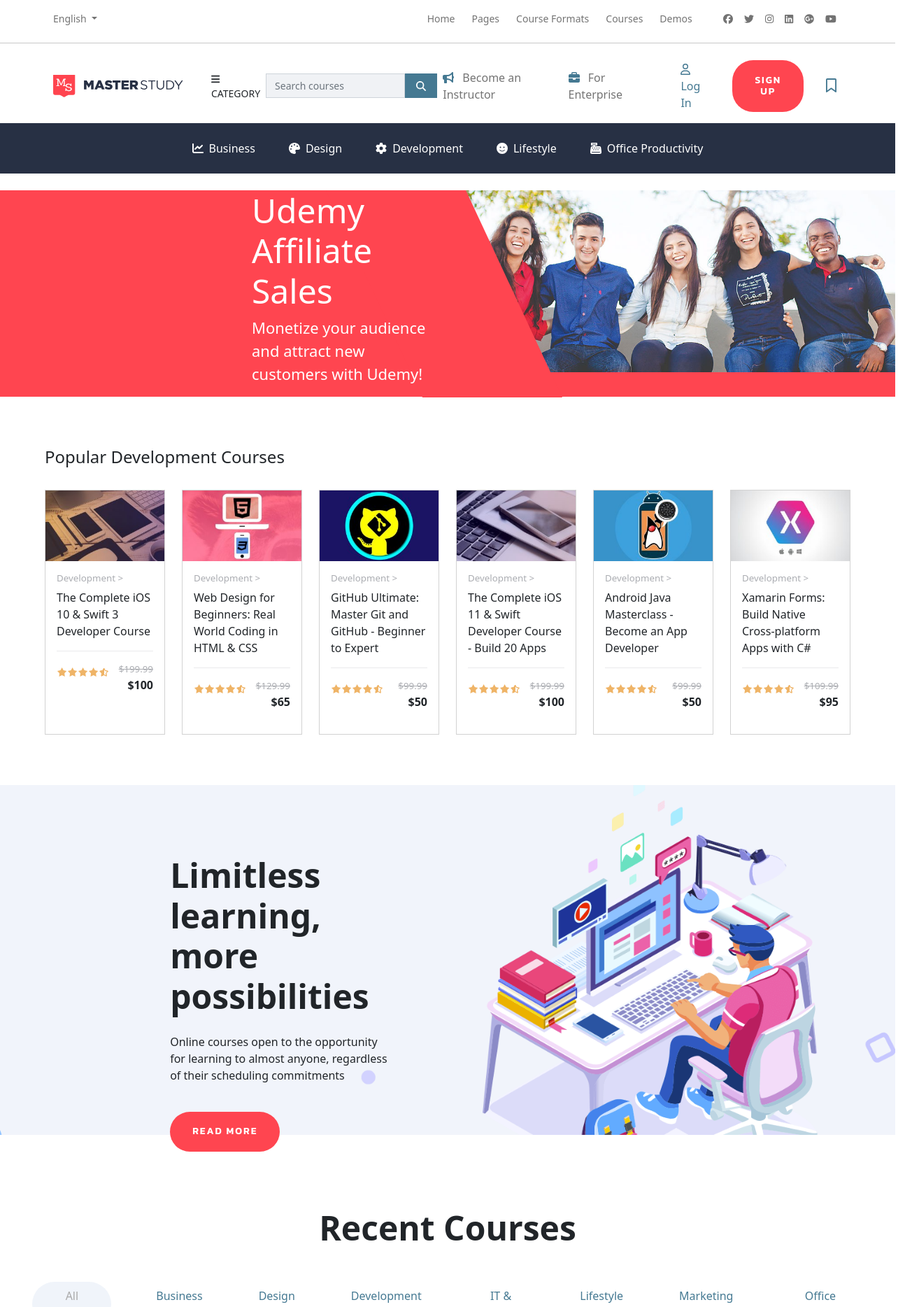
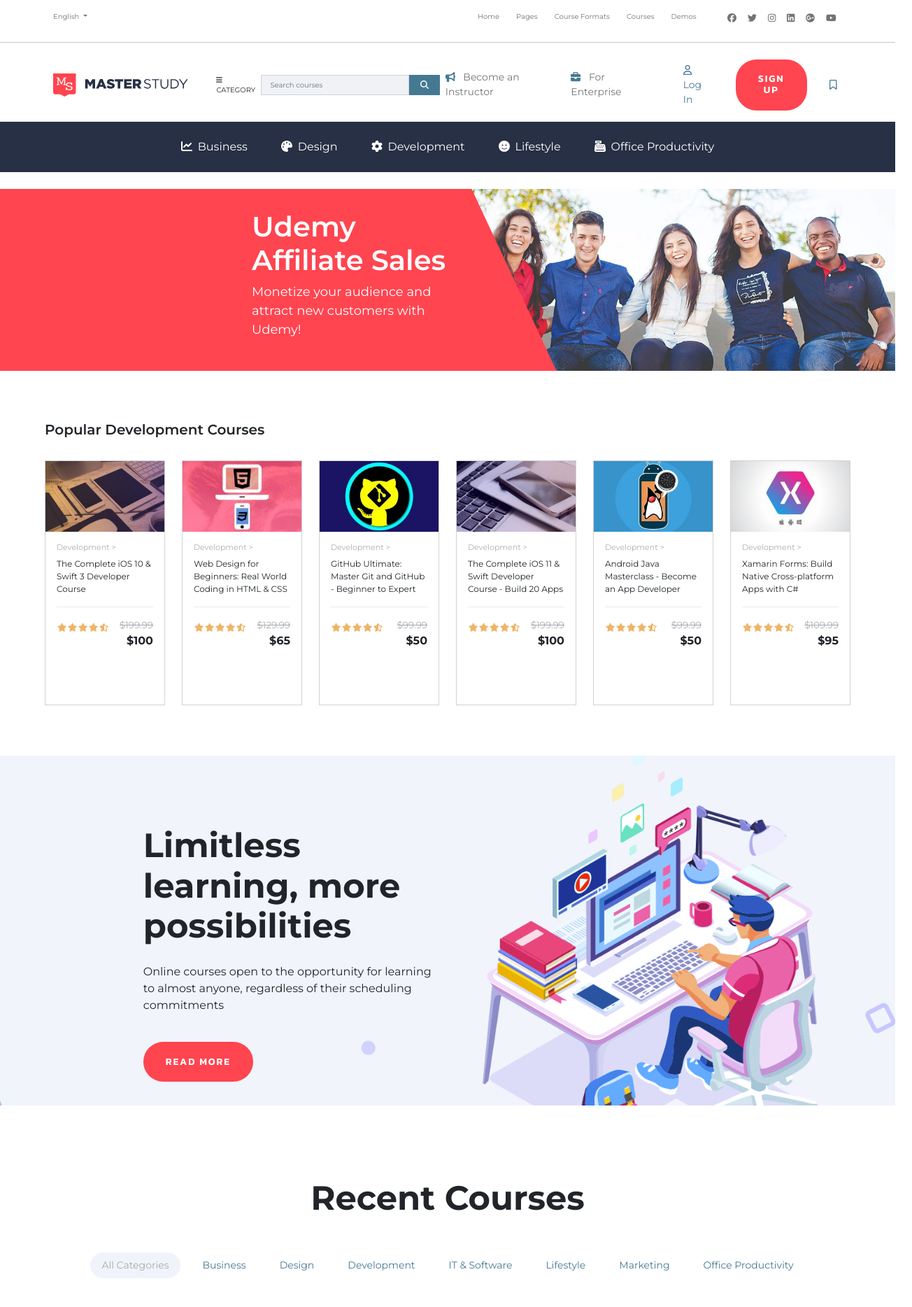
Before and after one commit to sgraziola/proj-html-vuejs, a Vue app: page / in a window 1280 px wide. Shown: the top 1868 px of the page at 70% size, 1304 px wide, since content can reach past the window. Built offline with nearby package versions, Linux system fonts and the light colour scheme.

Commit message:
MaasterStudy: Add font family and fix size

```diff
--- a/src/assets/scss/partials/_variables.scss
+++ b/src/assets/scss/partials/_variables.scss
@@ -8,3 +8,4 @@ $ms_light: #FFFFFF;
 $ms_nav: #273044;
 $ms_magnifier: #457992;
 $ms_hover:#46C197;
+$ms_font: 'Montserrat', sans-serif;
--- a/src/assets/scss/style.scss
+++ b/src/assets/scss/style.scss
@@ -1,6 +1,11 @@
 @use "./partials/variables" as *;
 @use "../../../node_modules/bootstrap/scss/bootstrap.scss";
+@import url('https://fonts.googleapis.com/css2?family=Montserrat:wght@400;600;700&display=swap');
 
+
+body{
+    font-family: $ms_font;
+}
 .main_container {
     max-width: 90%;
     margin: auto;
@@ -25,6 +30,7 @@ img{
 .btn_search {
     background-color: $ms_magnifier;
     color: $ms_light;
+    font-size: 12px;
     border: 0;
 }
 
--- a/src/components/CallToAction.vue
+++ b/src/components/CallToAction.vue
@@ -36,11 +36,12 @@ export default {
             margin-left: 2rem;
 
             h3 {
-                font-size: 34px;
+                font-size: 27px;
+                font-weight: 600;
             }
 
             p {
-                font-size: 17px;
+                font-size: 13px;
                 color: $ms_txt_header;
                 margin-bottom: 2rem;
             }
--- a/src/components/CallToRead.vue
+++ b/src/components/CallToRead.vue
@@ -6,7 +6,7 @@ export default {
 
 <template>
     <section class="callToRead">
-        <div class="callToRead_details col-3">
+        <div class="callToRead_details col-4">
             <h2>Limitless learning, more possibilities</h2>
             <p>Online courses open to the opportunity for learning to almost anyone, regardless of their scheduling
                 commitments</p>
@@ -27,7 +27,7 @@ export default {
     .callToRead_details {
         position: relative;
         top: 20%;
-        left: 19%;
+        left: 16%;
 
         h2 {
             font-size: 3rem;
--- a/src/components/CallToSubscribe.vue
+++ b/src/components/CallToSubscribe.vue
@@ -6,17 +6,17 @@ export default {
 
 <template>
     <section class="callToSubscribe mt-5">
-        <div class="subcontainer d-flex py-5">
+        <div class="subcontainer d-flex">
             <div class="callToSubscribe_details col-7 pe-5">
-                <h5>Subscribe our newletter</h5>
+                <h6>Subscribe our newletter</h6>
                 <p>There are many variations of passages of Lorem Ipsum available, but the majority have suffered
                     alteration in some form, by injected humour, or randomised words</p>
             </div>
             <div class="emailCall col-5">
-                <span>YOUR E-MAIL ADDRESS</span>
+                <h6>YOUR E-MAIL ADDRESS</h6>
                 <form class="d-flex" role="search">
-                    <input class="form-control form-control-lg email_bar rounded-0" type="email"
-                        placeholder="Enter your E-mail" aria-label="email">
+                    <input class="form-control email_bar rounded-0" type="email" placeholder="Enter your E-mail"
+                        aria-label="email">
                     <button class="btn_search rounded-0 px-3" type="submit">SUBSCRIBE</button>
                 </form>
             </div>
@@ -33,9 +33,10 @@ export default {
     color: $ms_light;
 
     .subcontainer {
-        span {
-            display: inline-block;
-            margin-bottom: 1rem;
+        padding: 2rem 0;
+
+        p {
+            font-size: 11px;
         }
 
         .email_bar {
--- a/src/components/Course.vue
+++ b/src/components/Course.vue
@@ -79,7 +79,11 @@ export default {
         h6 {
             color: $ms_subtitle;
             font-weight: 400;
-            font-size: smaller;
+            font-size: 11px;
+        }
+
+        p {
+            font-size: 12px;
         }
 
         hr {
--- a/src/components/DevelopmentCourses.vue
+++ b/src/components/DevelopmentCourses.vue
@@ -17,7 +17,7 @@ export default {
 
 <template>
     <div class="main_container py-5 mb-4">
-        <h4 class="mb-3 pb-3">Popular Development Courses</h4>
+        <h5 class="mb-3 pb-3">Popular Development Courses</h5>
         <div class="row row-cols-6">
             <Course :course="course" v-for="course in devList" />
         </div>
@@ -26,5 +26,7 @@ export default {
 </template>
 
 <style lang="scss" scoped>
-
+h5 {
+    font-weight: 600;
+}
 </style>
--- a/src/components/JumbotronItem.vue
+++ b/src/components/JumbotronItem.vue
@@ -32,12 +32,13 @@ export default {
         margin-left: 360px;
 
         h1 {
-            font-size: 3rem;
+            font-size: 2.5rem;
+            font-weight: 600;
         }
 
         p {
-            font-size: 22px;
-            width: 93%;
+            font-size: 18px;
+            width: 101%;
         }
     }
 }
--- a/src/components/NavbarBot.vue
+++ b/src/components/NavbarBot.vue
@@ -39,13 +39,13 @@ export default {
                         </form>
                         <ul class="navbar-nav ms-auto align-items-center">
                             <li class="nav-item pe-4" v-for="element in navLinks">
-                                <a class="nav-link fs-6" :href="element.href">
+                                <a class="nav-link" :href="element.href">
                                     <font-awesome-icon class="pe-2 nav_icon" :icon="['fas', element.icon]" />
                                     {{ element.text }}
                                 </a>
                             </li>
                             <li class="nav-item">
-                                <a class="nav-link nav_icon fs-6 ms-4" href="#">
+                                <a class="nav-link nav_icon ms-4" href="#">
                                     <font-awesome-icon class="pe-2" icon="fa-regular fa-user" />Log In
                                 </a>
                             </li>
@@ -72,15 +72,19 @@ export default {
 @import url('https://fonts.googleapis.com/css2?family=Kanit:wght@600&display=swap');
 
 .nav_bot {
-    font-size: 14px;
+    font-size: 10px;
 
     .f_basis {
         flex-basis: 28%;
     }
 
     .src_bar {
+        font-size: 10px;
+        background-color: $ms_src_bg;
+    }
+
+    .nav-item a {
         font-size: 14px;
-        background-color: $ms_src_bg;
     }
 
     .nav_icon {
--- a/src/components/NavbarTop.vue
+++ b/src/components/NavbarTop.vue
@@ -36,7 +36,7 @@ export default {
                             <li class="nav-item px-1" v-for="link in navList">
                                 <a class="nav-link" :href="link.href">{{ link.text }}</a>
                             </li>
-                            <li class="nav-item d-flex ms-4">
+                            <li class="nav-item socials d-flex ms-4">
                                 <a v-for="icon in socials" class="nav-link" :href="icon.href">
                                     <font-awesome-icon :icon="['fab', icon.icon]" />
                                 </a>
@@ -56,8 +56,21 @@ export default {
 
 .main_container {
     .nav_top {
-        font-size: 14px;
+        font-size: 10px;
         color: $ms_txt_header;
+
+        a.dropdown-item {
+            font-size: 10px;
+        }
+
+        .dropdown-menu {
+            min-width: 0;
+            border-radius: 0;
+        }
+
+        .socials {
+            font-size: 13px;
+        }
     }
 }
 </style>
--- a/src/components/RecentCourses.vue
+++ b/src/components/RecentCourses.vue
@@ -22,9 +22,8 @@ export default {
     <div class="main_container py-5 my-4 text-center">
         <h2 class="my-3 py-3">Recent Courses</h2>
         <ul class="navbar-nav flex-row justify-content-center py-3">
-            <li class="nav-item px-4" v-for="category in categoriesList">
-                <a class="nav-link fs-6" :class="category.text === 'All Categories' ? 'selected' : ''"
-                    :href="category.href">
+            <li class="nav-item px-2" v-for="category in categoriesList">
+                <a class="nav-link" :class="category.text === 'All Categories' ? 'selected' : ''" :href="category.href">
                     {{ category.text }}
                 </a>
             </li>
@@ -57,6 +56,7 @@ ul {
         color: $ms_magnifier;
         border-radius: 2rem;
         padding: 0.5rem 1rem;
+        font-size: 14px;
     }
 
     a:hover {
```
